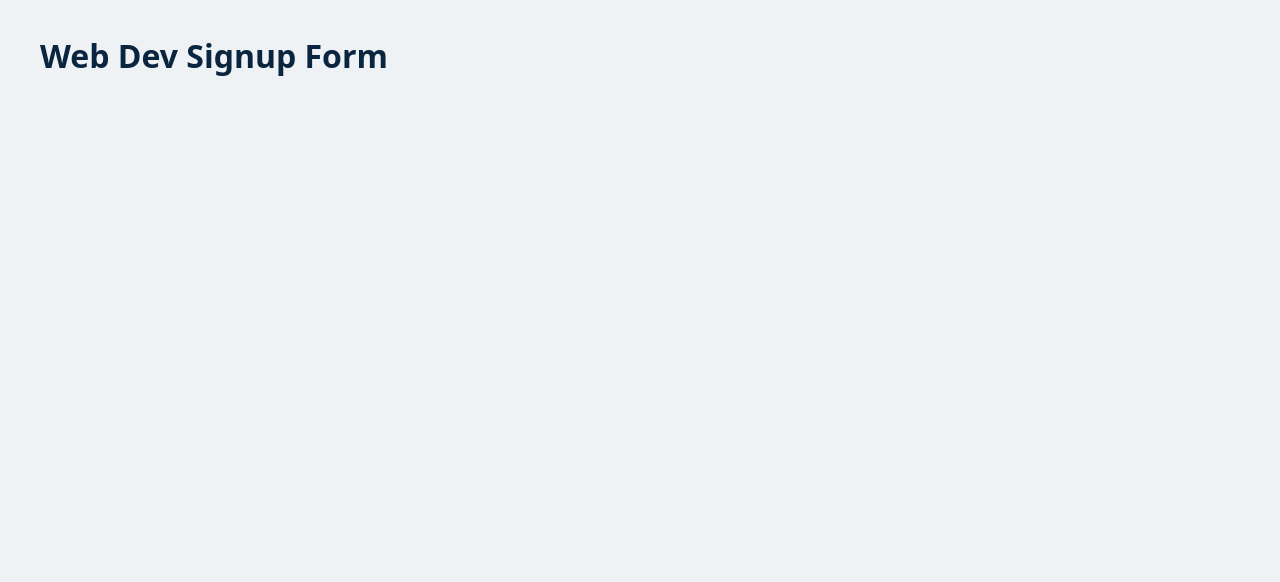
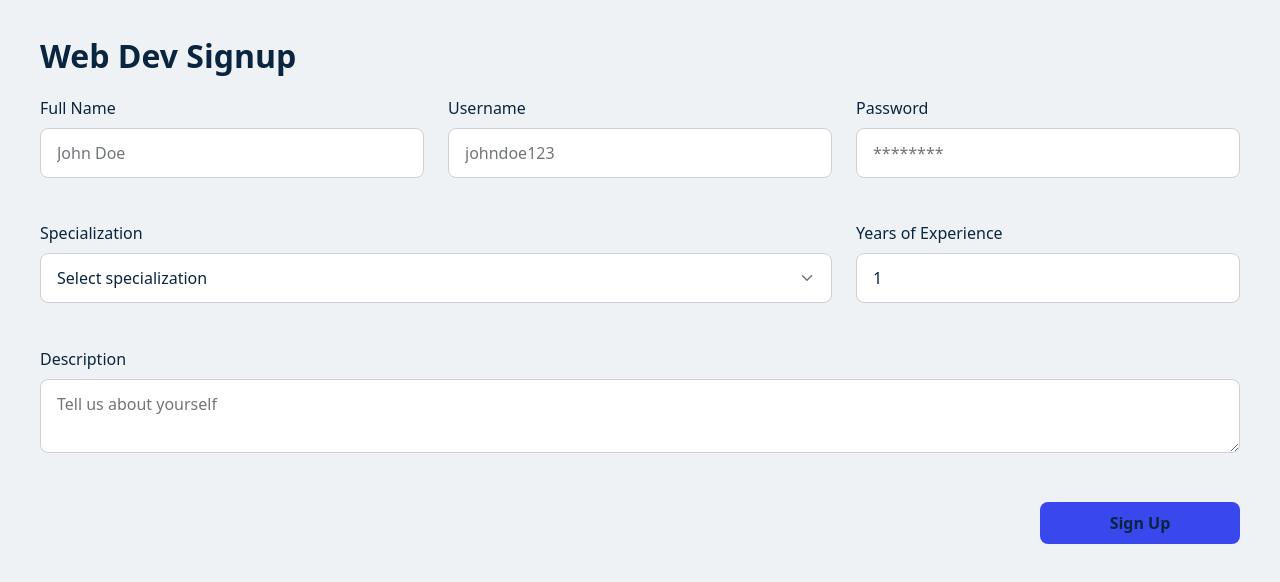
Before and after one commit to emanuelefavero/ex-react-useref-signup, a React (Vite) app: page / in a window 1280 px wide. Shown: the top 582 px of the page. Built offline with nearby package versions, Linux system fonts and the light colour scheme.

Commit message:
feat: add controlled form

```diff
--- a/src/App.jsx
+++ b/src/App.jsx
@@ -1,9 +1,11 @@
 import './App.css';
+import { SignupForm } from './components/SignupForm';
 
 export const App = () => {
   return (
     <main className='container'>
-      <h1>Web Dev Signup Form</h1>
+      <h1>Web Dev Signup</h1>
+      <SignupForm />
     </main>
   );
 };
--- /dev/null
+++ b/src/components/SignupForm.css
@@ -0,0 +1,39 @@
+.signup-form {
+  display: grid;
+  grid-template-columns: minmax(0, 1fr);
+  gap: 1rem 1.5rem;
+
+  button[type='submit'] {
+    width: 200px;
+  }
+
+  > .form-field {
+    min-width: 0;
+  }
+
+  > :has([type='submit']) {
+    grid-column: 1 / -1;
+    justify-self: end;
+  }
+
+  @media (min-width: 40rem) {
+    grid-template-columns: repeat(2, minmax(0, 1fr));
+
+    > :has(#fullName),
+    > :has(#description) {
+      grid-column: 1 / -1;
+    }
+  }
+
+  @media (min-width: 64rem) {
+    grid-template-columns: repeat(3, minmax(0, 1fr));
+
+    > :has(#fullName) {
+      grid-column: auto;
+    }
+
+    > :has(#specialization) {
+      grid-column: span 2;
+    }
+  }
+}
--- /dev/null
+++ b/src/components/SignupForm.jsx
@@ -0,0 +1,201 @@
+import { useState } from 'react';
+import { Button } from './ui/Button';
+import { FieldMessage } from './ui/FieldMessage';
+import { Input } from './ui/Input';
+import { Label } from './ui/Label';
+import { Select } from './ui/Select';
+import { Textarea } from './ui/Textarea';
+import './SignupForm.css';
+
+const SPECIALIZATIONS = ['Full Stack', 'Frontend', 'Backend'];
+const INITIAL_FORM_DATA = {
+  fullName: '',
+  username: '',
+  password: '',
+  specialization: '',
+  yearsOfExperience: '1',
+  description: '',
+};
+
+const validateForm = formData => {
+  const years = Number(formData.yearsOfExperience);
+
+  return {
+    fullName: formData.fullName.trim() === '' ? 'Full Name is required' : '',
+    username: formData.username.trim() === '' ? 'Username is required' : '',
+    password: formData.password.trim() === '' ? 'Password is required' : '',
+    specialization: !SPECIALIZATIONS.includes(formData.specialization)
+      ? 'Specialization is required'
+      : '',
+    yearsOfExperience:
+      !Number.isInteger(years) || years < 1
+        ? 'Years of Experience must be at least 1'
+        : '',
+    description:
+      formData.description.trim() === '' ? 'Description is required' : '',
+  };
+};
+
+export const SignupForm = () => {
+  const [formData, setFormData] = useState(INITIAL_FORM_DATA);
+  const [errors, setErrors] = useState({});
+
+  const handleChange = e => {
+    const { name, value } = e.target;
+
+    setErrors(prevErrors => ({
+      ...prevErrors,
+      [name]: '',
+    }));
+
+    setFormData({
+      ...formData,
+      [name]: value,
+    });
+  };
+
+  const handleSubmit = e => {
+    e.preventDefault();
+
+    const validationErrors = validateForm(formData);
+    setErrors(validationErrors);
+
+    const hasErrors = Object.values(validationErrors).some(Boolean);
+
+    if (hasErrors) return;
+
+    console.log('formData:', formData);
+  };
+
+  return (
+    <form onSubmit={handleSubmit} className='signup-form'>
+      <div className='form-field'>
+        <Label htmlFor='fullName'>Full Name</Label>
+        <Input
+          id='fullName'
+          name='fullName'
+          placeholder='John Doe'
+          value={formData.fullName}
+          onChange={handleChange}
+          aria-invalid={Boolean(errors.fullName)}
+          aria-describedby='fullName-message'
+        />
+        <FieldMessage
+          id='fullName-message'
+          variant={FieldMessage.variant.danger}
+        >
+          {errors.fullName}
+        </FieldMessage>
+      </div>
+
+      <div className='form-field'>
+        <Label htmlFor='username'>Username</Label>
+        <Input
+          id='username'
+          name='username'
+          placeholder='johndoe123'
+          value={formData.username}
+          onChange={handleChange}
+          aria-invalid={Boolean(errors.username)}
+          aria-describedby='username-message'
+        />
+
+        <FieldMessage
+          id='username-message'
+          variant={FieldMessage.variant.danger}
+        >
+          {errors.username}
+        </FieldMessage>
+      </div>
+
+      <div className='form-field'>
+        <Label htmlFor='password'>Password</Label>
+        <Input
+          id='password'
+          name='password'
+          type='password'
+          placeholder='********'
+          value={formData.password}
+          onChange={handleChange}
+          aria-invalid={Boolean(errors.password)}
+          aria-describedby='password-message'
+        />
+        <FieldMessage
+          id='password-message'
+          variant={FieldMessage.variant.danger}
+        >
+          {errors.password}
+        </FieldMessage>
+      </div>
+
+      <div className='form-field'>
+        <Label htmlFor='specialization'>Specialization</Label>
+        <Select
+          id='specialization'
+          name='specialization'
+          value={formData.specialization}
+          onChange={handleChange}
+          aria-invalid={Boolean(errors.specialization)}
+          aria-describedby='specialization-message'
+        >
+          <option value=''>Select specialization</option>
+          {SPECIALIZATIONS.map(spec => (
+            <option key={spec} value={spec}>
+              {spec}
+            </option>
+          ))}
+        </Select>
+        <FieldMessage
+          id='specialization-message'
+          variant={FieldMessage.variant.danger}
+        >
+          {errors.specialization}
+        </FieldMessage>
+      </div>
+
+      <div className='form-field'>
+        <Label htmlFor='yearsOfExperience'>Years of Experience</Label>
+        <Input
+          id='yearsOfExperience'
+          name='yearsOfExperience'
+          type='number'
+          min={1}
+          step={1}
+          value={formData.yearsOfExperience}
+          onChange={handleChange}
+          aria-invalid={Boolean(errors.yearsOfExperience)}
+          aria-describedby='yearsOfExperience-message'
+        />
+        <FieldMessage
+          id='yearsOfExperience-message'
+          variant={FieldMessage.variant.danger}
+        >
+          {errors.yearsOfExperience}
+        </FieldMessage>
+      </div>
+
+      <div className='form-field'>
+        <Label htmlFor='description'>Description</Label>
+        <Textarea
+          id='description'
+          name='description'
+          placeholder='Tell us about yourself'
+          value={formData.description}
+          onChange={handleChange}
+          aria-invalid={Boolean(errors.description)}
+          aria-describedby='description-message'
+        />
+        <FieldMessage
+          id='description-message'
+          variant={FieldMessage.variant.danger}
+        >
+          {errors.description}
+        </FieldMessage>
+      </div>
+
+      <div className='form-field'>
+        <Button type='submit'>Sign Up</Button>
+      </div>
+    </form>
+  );
+};
--- a/src/components/ui/FieldMessage.css
+++ b/src/components/ui/FieldMessage.css
@@ -1,5 +1,5 @@
 .field-message {
-  min-height: 3em;
+  min-height: 1.33rem;
   margin: 0.375rem 0 0;
   font-size: 0.875rem;
   line-height: 1.5;
--- a/src/components/ui/Input.css
+++ b/src/components/ui/Input.css
@@ -10,4 +10,8 @@
   &::placeholder {
     color: var(--foreground-muted);
   }
+
+  &[aria-invalid='true'] {
+    border-color: var(--danger);
+  }
 }
--- a/src/components/ui/Select.css
+++ b/src/components/ui/Select.css
@@ -19,6 +19,10 @@
     opacity: 0.6;
     cursor: not-allowed;
   }
+
+  &[aria-invalid='true'] {
+    border-color: var(--danger);
+  }
 }
 
 .select-icon {
--- a/src/components/ui/Textarea.css
+++ b/src/components/ui/Textarea.css
@@ -11,4 +11,8 @@
   &::placeholder {
     color: var(--foreground-muted);
   }
+
+  &[aria-invalid='true'] {
+    border-color: var(--danger);
+  }
 }
```
